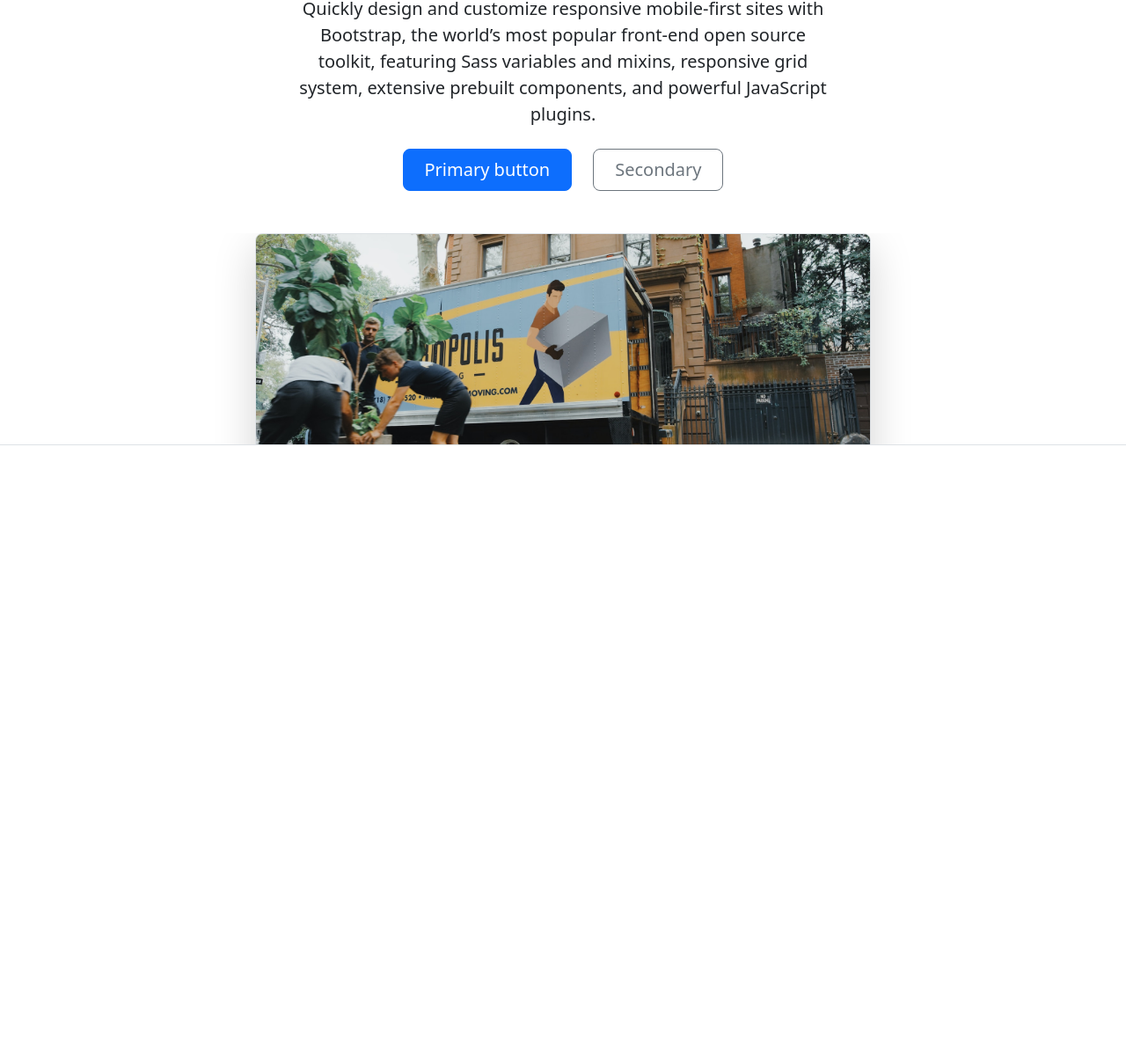
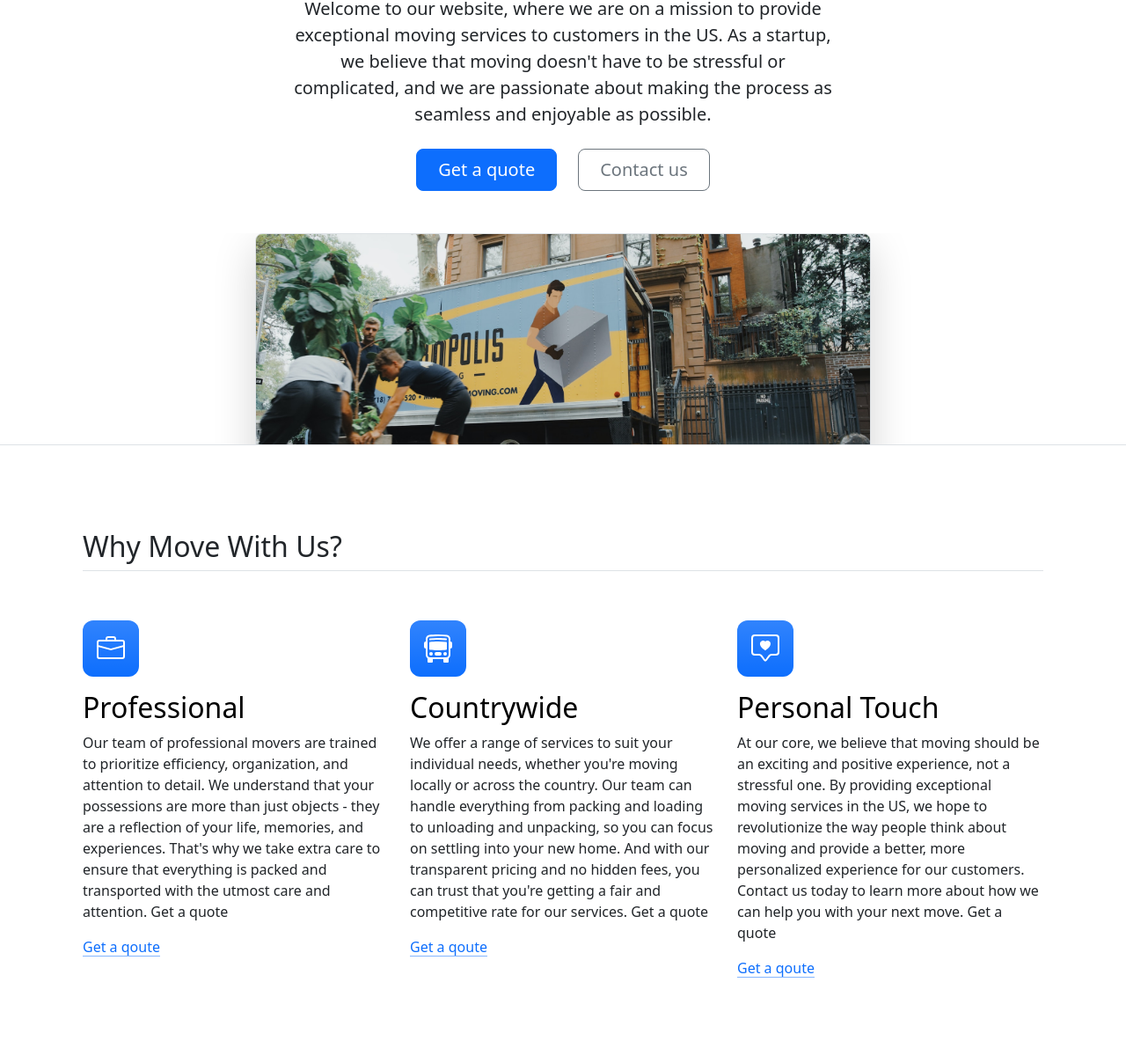
Before and after one commit to IrishEgie/learning_bootstrap_py, a plain HTML site: page legacy/bootstrap_components/index.html in a window 1280 px wide. Shown: the part 234-1442 px from the top of the page at 88% size. Before the commit the page ends 800 px from the top, so only its background shows below. Drawn offline with nearby package versions, Linux system fonts and the light colour scheme.

Commit message:
update: front-end update

```diff
--- a/legacy/bootstrap_components/index.html
+++ b/legacy/bootstrap_components/index.html
@@ -8,7 +8,11 @@
   <link href="https://cdn.jsdelivr.net/npm/bootstrap@5.3.0-alpha2/dist/css/bootstrap.min.css" rel="stylesheet"
     integrity="sha384-aFq/bzH65dt+w6FI2ooMVUpc+21e0SRygnTpmBvdBgSdnuTN7QbdgL+OapgHtvPp" crossorigin="anonymous">
   <style>
-
+    .feature-icon {
+    width: 4rem;
+    height: 4rem;
+    border-radius: .75rem;
+}
   </style>
 </head>
 
@@ -50,12 +54,13 @@
 
 
   <div class="px-4 pt-5 my-5 text-center border-bottom">
-    <h1 class="display-4 fw-bold text-body-emphasis">Centered screenshot</h1>
+    <h1 class="display-4 fw-bold text-body-emphasis">Move With Joy</h1>
     <div class="col-lg-6 mx-auto">
-      <p class="lead mb-4">Quickly design and customize responsive mobile-first sites with Bootstrap, the world’s most popular front-end open source toolkit, featuring Sass variables and mixins, responsive grid system, extensive prebuilt components, and powerful JavaScript plugins.</p>
+      <p class="lead mb-4">Welcome to our website, where we are on a mission to provide exceptional moving services to customers in the US. As a startup, we believe that moving doesn't have to be stressful or complicated, and we are passionate about making the process as seamless and enjoyable as possible.
+      </p>
       <div class="d-grid gap-2 d-sm-flex justify-content-sm-center mb-5">
-        <button type="button" class="btn btn-primary btn-lg px-4 me-sm-3">Primary button</button>
-        <button type="button" class="btn btn-outline-secondary btn-lg px-4">Secondary</button>
+        <button type="button" class="btn btn-primary btn-lg px-4 me-sm-3">Get a quote</button>
+        <button type="button" class="btn btn-outline-secondary btn-lg px-4">Contact us</button>
       </div>
     </div>
     <div class="overflow-hidden" style="max-height: 30vh;">
@@ -66,6 +71,50 @@
   </div>
 
 
+  <div class="container px-4 py-5" id="featured-3">
+    <h2 class="pb-2 border-bottom">Why Move With Us?</h2>
+    <div class="row g-4 py-5 row-cols-1 row-cols-lg-3">
+      <div class="feature col">
+        <div class="feature-icon d-inline-flex align-items-center justify-content-center text-bg-primary bg-gradient fs-2 mb-3">
+          <img src="briefcase.svg" height="32" alt="briefcase icon">
+        </div>
+        <h3 class="fs-2 text-body-emphasis">Professional</h3>
+        <p>Our team of professional movers are trained to prioritize efficiency, organization, and attention to detail. We understand that your possessions are more than just objects - they are a reflection of your life, memories, and experiences. That's why we take extra care to ensure that everything is packed and transported with the utmost care and attention.
+          Get a quote
+          </p>
+        <a href="#" class="icon-link">
+          Get a qoute
+          <svg class="bi"><use xlink:href="#chevron-right"></use></svg>
+        </a>
+      </div>
+      <div class="feature col">
+        <div class="feature-icon d-inline-flex align-items-center justify-content-center text-bg-primary bg-gradient fs-2 mb-3">
+          <img src="bus-front.svg" height="32" alt="bus icon">
+        </div>
+        <h3 class="fs-2 text-body-emphasis">Countrywide</h3>
+        <p>We offer a range of services to suit your individual needs, whether you're moving locally or across the country. Our team can handle everything from packing and loading to unloading and unpacking, so you can focus on settling into your new home. And with our transparent pricing and no hidden fees, you can trust that you're getting a fair and competitive rate for our services.
+          Get a quote</p>
+        <a href="#" class="icon-link">
+          Get a qoute
+          <svg class="bi"><use xlink:href="#chevron-right"></use></svg>
+        </a>
+      </div>
+      <div class="feature col">
+        <div class="feature-icon d-inline-flex align-items-center justify-content-center text-bg-primary bg-gradient fs-2 mb-3">
+          <img src="chat-square-heart.svg" height="32" alt="chat-square-heart icon">
+        </div>
+        <h3 class="fs-2 text-body-emphasis">Personal Touch</h3>
+        <p>At our core, we believe that moving should be an exciting and positive experience, not a stressful one. By providing exceptional moving services in the US, we hope to revolutionize the way people think about moving and provide a better, more personalized experience for our customers. Contact us today to learn more about how we can help you with your next move.
+          Get a quote
+        </p>
+        <a href="#" class="icon-link">
+          Get a qoute
+          <svg class="bi"><use xlink:href="#chevron-right"></use></svg>
+        </a>
+      </div>
+    </div>
+  </div>
+
   <script src="https://cdn.jsdelivr.net/npm/bootstrap@5.3.3/dist/js/bootstrap.bundle.min.js" integrity="sha384-YvpcrYf0tY3lHB60NNkmXc5s9fDVZLESaAA55NDzOxhy9GkcIdslK1eN7N6jIeHz" crossorigin="anonymous"></script>
 </body>
 
```
